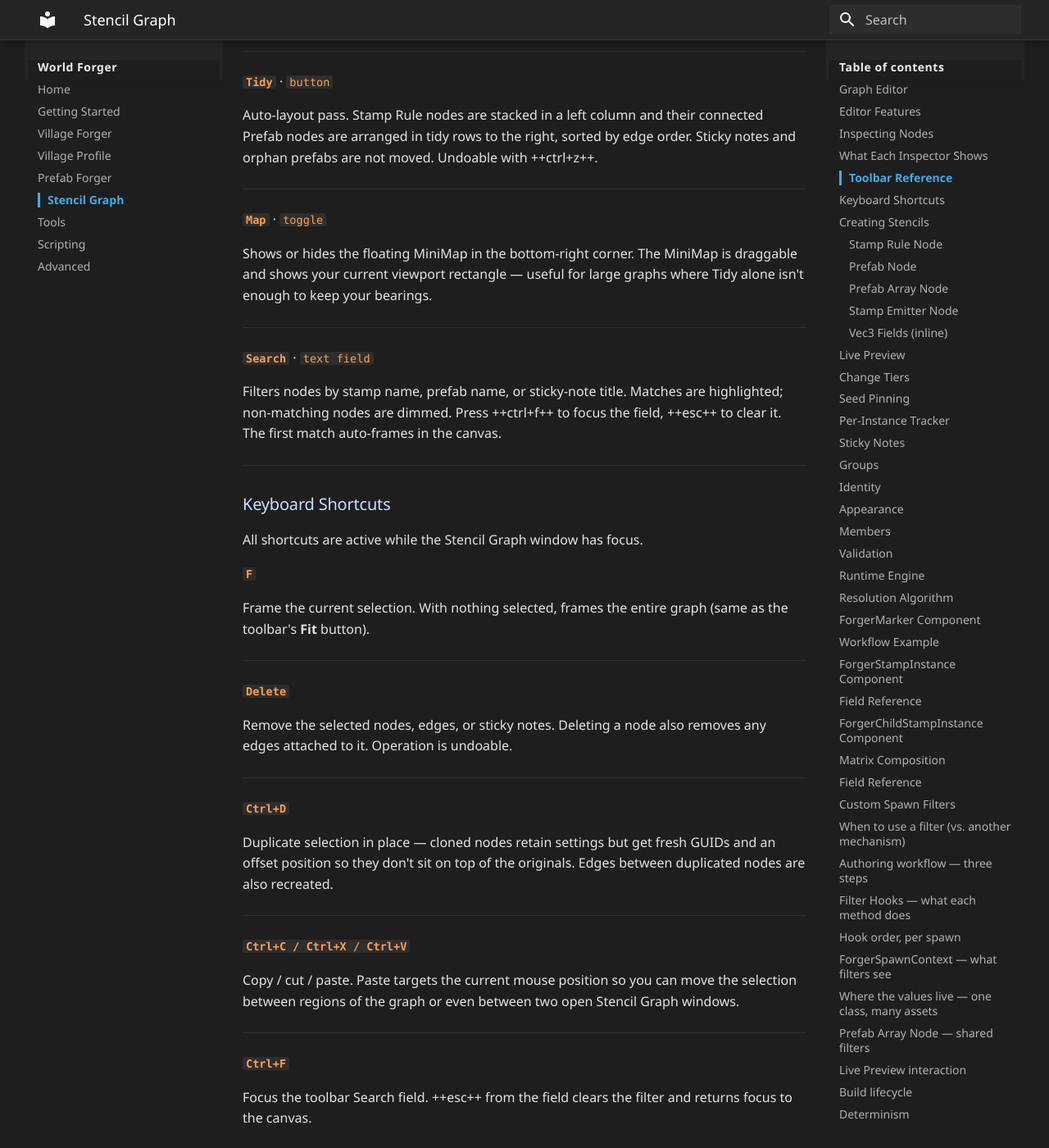
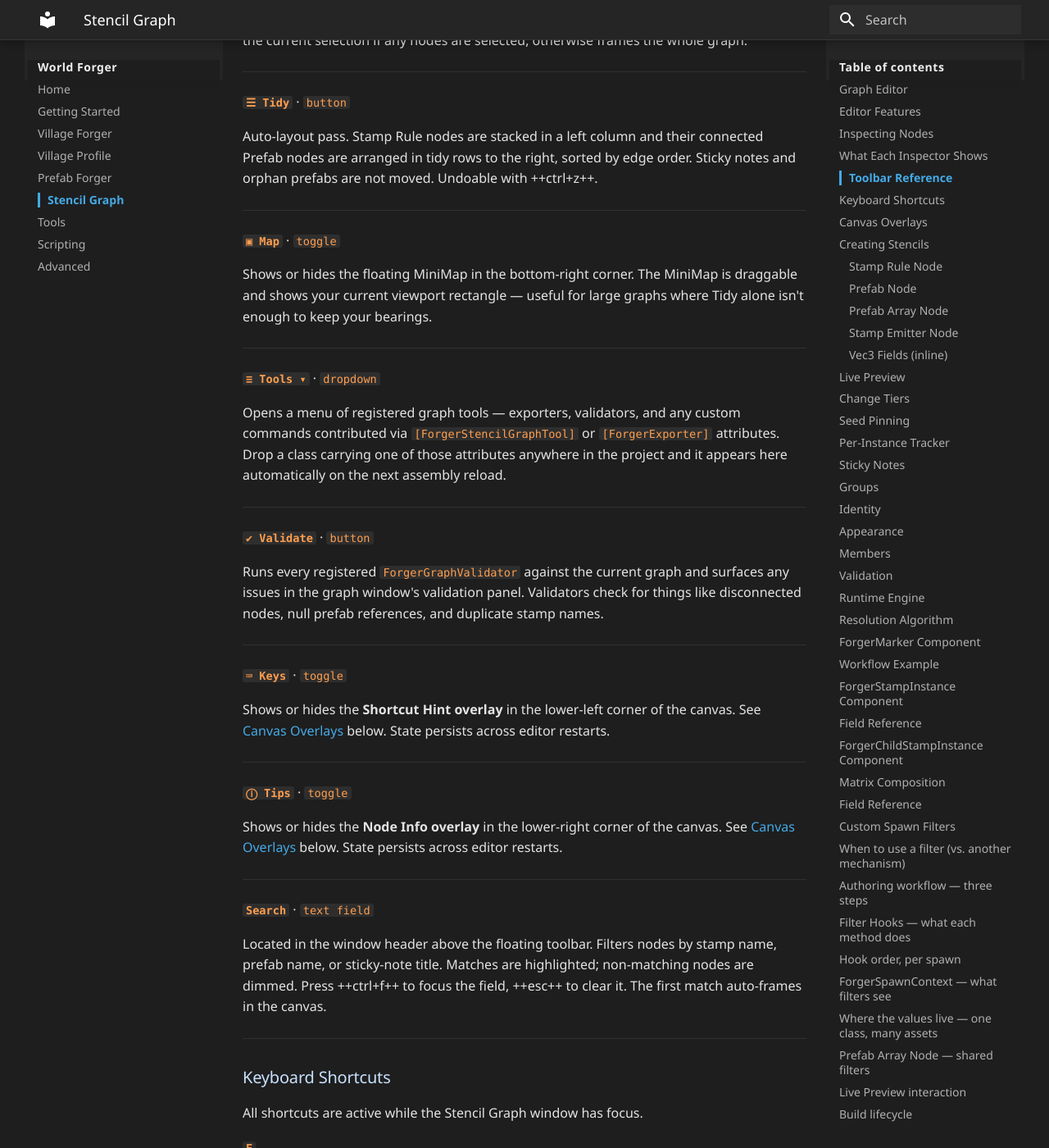
Before and after one commit to b2c3d/World-Forger, an MkDocs documentation site: the page built from docs/stencil-graph.md, in a window 1280 px wide and 1400 px high, scrolled down 3016 px. Shown: the whole window at 82% size. Built offline with MkDocs 1.6.1 and Material for MkDocs 9.7.7, drawn with Linux system fonts in a browser that asks for light colours; some web fonts are replaced; some of the changed text lies outside the part shown.

Commit message:
docs: correct Randomize Seed behaviour, expand toolbar reference, add canvas overlays section
- village-forger: Randomize Seed now clarifies it only fires on explicit Generate clicks,
  not on auto-rebuilds from stencil/settings changes
- stencil-graph: toolbar section updated to reflect floating pill layout; adds Tools,
  Validate, Keys, and Tips buttons; Search noted as being in the window header
- stencil-graph: new Canvas Overlays section documents the Shortcut Hint overlay
  (lower-left, toggled by Keys) and Node Info overlay (lower-right, toggled by Tips)

Co-Authored-By: Claude Sonnet 4.6 <noreply@anthropic.com>

```diff
--- a/docs/stencil-graph.md
+++ b/docs/stencil-graph.md
@@ -105,58 +105,88 @@ Stamp Name (the child stamp to fire after the parent prefab
 
 ### Toolbar Reference
 
-The toolbar runs along the top of the Stencil Graph window. Buttons are arranged left to
-        right in roughly the order you reach for them during a typical editing session.
-
-**`Live`** · `toggle`
+The toolbar is a floating pill that hovers at the top-centre of the graph canvas. Buttons are
+arranged left to right in roughly the order you reach for them during a typical editing session.
+The window header above it holds the asset name and the **Search** field.
+
+**`● Live`** · `toggle`
 
 Live Preview mode. **ON by default** for every newly opened graph
-            window — every transform/random/probability edit you make in the graph debounces for
-            300 ms and is applied to the active scene's Forger automatically. The button is amber when
-            active. Click to pause (useful before bulk restructuring on a large scene where the slow-path
-            `Forger.Build()` would stall the editor). See
-            Live Preview for the fast-path
-            vs. slow-path semantics.
-
----
-
-**`Apply`** · `button`
+window — every transform/random/probability edit you make in the graph debounces for
+300 ms and is applied to the active scene's Forger automatically. The button is amber when
+active. Click to pause (useful before bulk restructuring on a large scene where the slow-path
+`Forger.Build()` would stall the editor). See Live Preview for the fast-path vs. slow-path semantics.
+
+---
+
+**`► Apply`** · `button`
 
 Force-flushes any pending Live Preview change immediately rather than
-            waiting for the 300 ms debounce window. Useful when you want to drag a slider, then
-            instantly see the result without releasing the mouse.
-
----
-
-**`Fit`** · `button`
+waiting for the 300 ms debounce window. Useful when you want to drag a slider, then
+instantly see the result without releasing the mouse.
+
+---
+
+**`⊞ Fit`** · `button`
 
 Frames all nodes to fit the current window. Shortcut: ++f++
-            with the canvas focused frames the current selection if any nodes are selected, otherwise
-            frames the whole graph.
-
----
-
-**`Tidy`** · `button`
+with the canvas focused frames the current selection if any nodes are selected, otherwise
+frames the whole graph.
+
+---
+
+**`☰ Tidy`** · `button`
 
 Auto-layout pass. Stamp Rule nodes are stacked in a left column and
-            their connected Prefab nodes are arranged in tidy rows to the right, sorted by edge order.
-            Sticky notes and orphan prefabs are not moved. Undoable with ++ctrl+z++.
-
----
-
-**`Map`** · `toggle`
+their connected Prefab nodes are arranged in tidy rows to the right, sorted by edge order.
+Sticky notes and orphan prefabs are not moved. Undoable with ++ctrl+z++.
+
+---
+
+**`▣ Map`** · `toggle`
 
 Shows or hides the floating MiniMap in the bottom-right corner. The
-            MiniMap is draggable and shows your current viewport rectangle — useful for large
-            graphs where Tidy alone isn't enough to keep your bearings.
+MiniMap is draggable and shows your current viewport rectangle — useful for large
+graphs where Tidy alone isn't enough to keep your bearings.
+
+---
+
+**`≡ Tools ▾`** · `dropdown`
+
+Opens a menu of registered graph tools — exporters, validators, and any custom commands
+contributed via `[ForgerStencilGraphTool]` or `[ForgerExporter]` attributes. Drop a class
+carrying one of those attributes anywhere in the project and it appears here automatically
+on the next assembly reload.
+
+---
+
+**`✔ Validate`** · `button`
+
+Runs every registered `ForgerGraphValidator` against the current graph and surfaces any
+issues in the graph window's validation panel. Validators check for things like disconnected
+nodes, null prefab references, and duplicate stamp names.
+
+---
+
+**`⌨ Keys`** · `toggle`
+
+Shows or hides the **Shortcut Hint overlay** in the lower-left corner of the canvas.
+See [Canvas Overlays](#canvas-overlays) below. State persists across editor restarts.
+
+---
+
+**`ⓘ Tips`** · `toggle`
+
+Shows or hides the **Node Info overlay** in the lower-right corner of the canvas.
+See [Canvas Overlays](#canvas-overlays) below. State persists across editor restarts.
 
 ---
 
 **`Search`** · `text field`
 
-Filters nodes by stamp name, prefab name, or sticky-note title.
-            Matches are highlighted; non-matching nodes are dimmed. Press ++ctrl+f++ to focus
-            the field, ++esc++ to clear it. The first match auto-frames in the canvas.
+Located in the window header above the floating toolbar. Filters nodes by stamp name,
+prefab name, or sticky-note title. Matches are highlighted; non-matching nodes are dimmed.
+Press ++ctrl+f++ to focus the field, ++esc++ to clear it. The first match auto-frames in the canvas.
 
 ---
 
@@ -204,6 +234,31 @@ Focus the toolbar Search field. ++esc++ from the field clears
 **`Mouse wheel / Alt+Drag`**
 
 Standard GraphView pan and zoom. Middle-mouse drag also pans.
+
+---
+
+### Canvas Overlays { #canvas-overlays }
+
+Two non-interactive overlays float on the graph canvas and provide at-a-glance context
+without stealing focus from the nodes. Both are toggled from the floating toolbar and their
+visibility persists across editor restarts.
+
+**Shortcut Hint overlay** (lower-left)
+
+Lists the keyboard shortcuts most relevant to the current canvas state. When nothing is
+selected, navigation and node-creation shortcuts are shown. When one or more nodes are
+selected, the list switches to selection-action shortcuts (duplicate, delete, copy/paste, etc.).
+Toggle with the **⌨ Keys** button on the floating toolbar.
+
+---
+
+**Node Info overlay** (lower-right)
+
+Displays a summary card for the currently selected node: a coloured type badge (teal for
+Stamp Rule, indigo for Prefab / Prefab Array, amber for Stamp Emitter), the node title, a
+one-line purpose description, and key stats (e.g. prefab count, probability, child-stamp
+connections). When nothing is selected the card rotates through general World Forger tips
+instead. Toggle with the **ⓘ Tips** button on the floating toolbar.
 
 ---
 
```
Also changed, not shown: docs/village-forger.md (+4 -2 lines).
